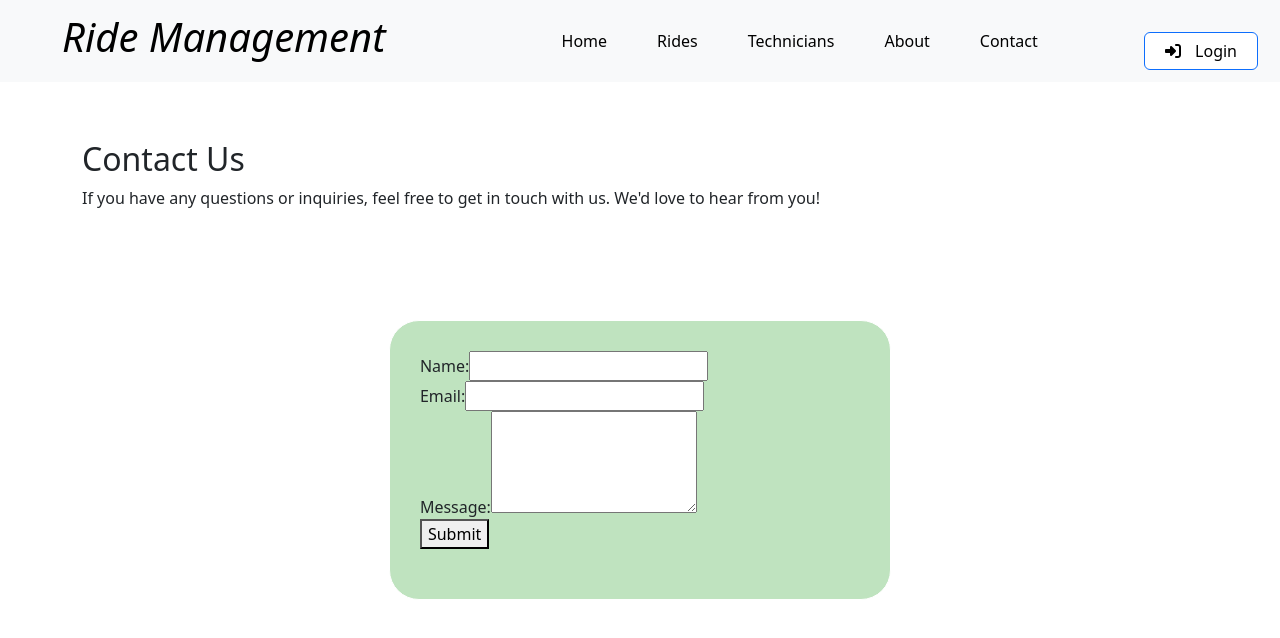
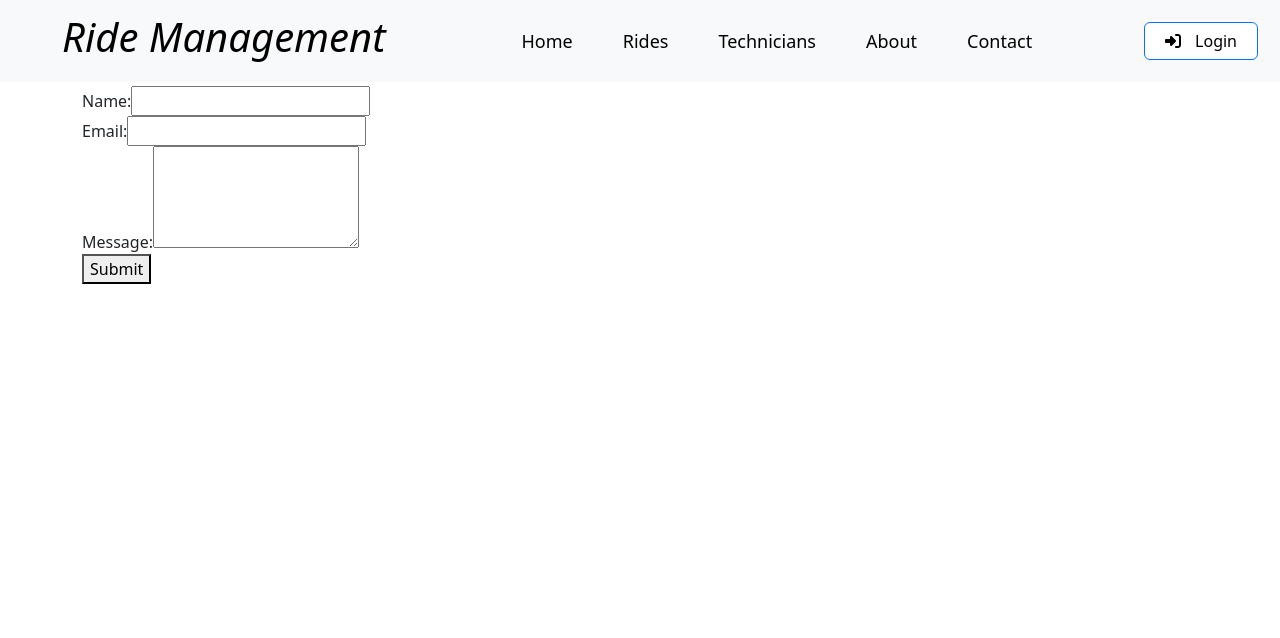
Before and after one commit to Abhinav12-alt/Ride--management-Dashboard, a React (Create React App) app in the folder client/: page /contact in a window 1280 px wide. Shown: the top 638 px of the page. Built offline with nearby package versions, Linux system fonts and the light colour scheme.

Commit message:
Update App.css

```diff
--- a/client/src/App.css
+++ b/client/src/App.css
@@ -1,94 +1,31 @@
+body {
+	background-color: rgb(220, 220, 220);
+	padding: 0;
+	margin: 0;
+	font-size: 16px;
+	font-family: sans-serif;
+}
 #hh {
 	padding-top: 100px;
 }
 
-#imgg {
-	width: 100%;
-}
 
 
-form {
-	width: 45%;
-	margin: auto;
-	border: 1px solid white;
-	background-color: rgb(191, 227, 191);
-	margin-top: 110px;
-	padding-right: 30px;
-	padding-left: 30px;
-	padding-top: 30px;
-	padding-bottom: 50px;
-	border-radius: 30px;
-}
 .title{
 	margin: auto;
 }
 
 
-#form1 {
-	padding-bottom: 80px;
-}
-
-#log1 {
-	text-align: center;
-}
-
+/* Buttons */
 #butt1 {
 	margin-top: 50px;
 	padding-right: 50px;
 	padding-right: 20px;
-
 }
-
-#sd {
-	margin-top: 30px;
-}
-
 #butt {
 	margin-top: 30px;
 	width: 30%;
 
-}
-
-#pass {
-	margin-top: 20px;
-}
-
-#pass1 {
-	margin-top: 20px;
-}
-
-#pp {
-	text-align: center;
-	margin-top: -37px;
-
-}
-
-a {
-	margin-left: 50px;
-}
-
-#reg {
-	text-align: center;
-}
-
-input {
-	margin-bottom: 20px;
-}
-
-.main {
-	justify-content: space-between;
-
-}
-
-#nav {
-	color: black;
-	text-decoration: none;
-
-}
-
-h1 {
-	font-style: bold;
-	font-size: large;
 }
 
 #butt1 {
@@ -129,13 +66,84 @@ h1 {
 }
 
 
+#butt4 {
+	margin-top: 30px;
+}
+
+
+#sd {
+	margin-top: 30px;
+}
+
+
+#pass {
+	margin-top: 20px;
+}
+
+#pass1 {
+	margin-top: 20px;
+}
+/* Links */
+#pp {
+	text-align: center;
+	margin-top: -37px;
+
+}
+
+a {
+	margin-left: 50px;
+}
+
+input {
+	margin-bottom: 20px;
+}
+
+.main {
+	justify-content: space-between;
+
+}
+/* nav bar */
+.banner {
+	display: flex;
+
+	align-items: center;
+
+	padding: 10px;
+  }
+
+  .banner a {
+	color: #fff; /* Adjust text color as needed */
+	text-decoration: none;
+	font-size: 18px;
+	transition: transform 0.3s; /* Add transition for smooth animation */
+  }
+
+  .banner a:hover {
+	transform: scale(1.1); /* Zoom effect on hover */
+  }
+
+#nav {
+	color: black;
+	text-decoration: none;
+	margin: auto;
+	margin-left: 50px;
+	font-size: 18px;
+
+}
+
+h1 {
+	font-style: bold;
+	font-size: large;
+}
+
+
 
 i {
 	margin-right: 10px;
 }
 
 .banner {
-	margin-left: 100px;
+	margin-left: 50px;
 	display: flex;
 
 
@@ -166,88 +174,66 @@ h5 {
 
 }
 
-.but {
-	margin-top: 20px;
-}
 
-#butt4 {
-	margin-top: 30px;
-}
 
 .container {
 	margin-top: 140px;
+	margin: auto;
 
 }
-
-.user {
-	margin-top: 150px;
-
-}
-
-.float {
-
-	width: 100%;
-	margin-left: 20px;
-}
-
-body {
-	background-color: rgb(220, 220, 220);
-	padding: 0;
-	margin: 0;
-	font-size: 16px;
-	font-family: sans-serif;
-}
+/* banner */
 
 
-
-
-/* media query */
-@media screen and (max-width: 768px) {
-
-	/* CSS rules */
+/* Media query for screens with maximum widths of 768px and 480px */
+@media screen and (max-width: 768px), (max-width: 480px) {
     form {
-		width: 75%;
-
-
-
+        width: 78%;
     }
-
+    .signup {
+        width: 80%;
+    }
+    #form1 {
+        width: 80%;
+    }
     .formm {
         margin-top: 130px;
         padding-bottom: 50px;
     }
-
-	a {
+    #nav {
         margin-bottom: 50px;
+    }
+    .banner {
+        display: grid;
+       margin: auto;
+        margin-top: 10px;
 
     }
+    #butt1 {
 
-	.banner {
-		display: grid;
-		align-items: center;
-		margin-top: 0px;
-	}
-
-	#butt1 {
-		margin-top: -60px;
+		margin-top: 30px;
         margin-left: 120px;
     }
-	#title{
+    #title {
         margin-left: -50px;
         margin-top: 10px;
     }
-	.contact-section{
-		Width:50%;
+    .contact-section {
+        Width: 50%;
     }
-	#form1{
+    #form1 {
         margin-top: 140px;
     }
-	form{
+    form {
         margin-top: 143px;
     }
-
-
-
-
+    .bbr {
+        height: auto;
+    }
+    .navbar-brand {
+        margin-right: 0;
+    }
+	.contact-section{
+		width:100%;
+	}
 
 }
```
Lines whose indentation alone changed are shown as unchanged.
